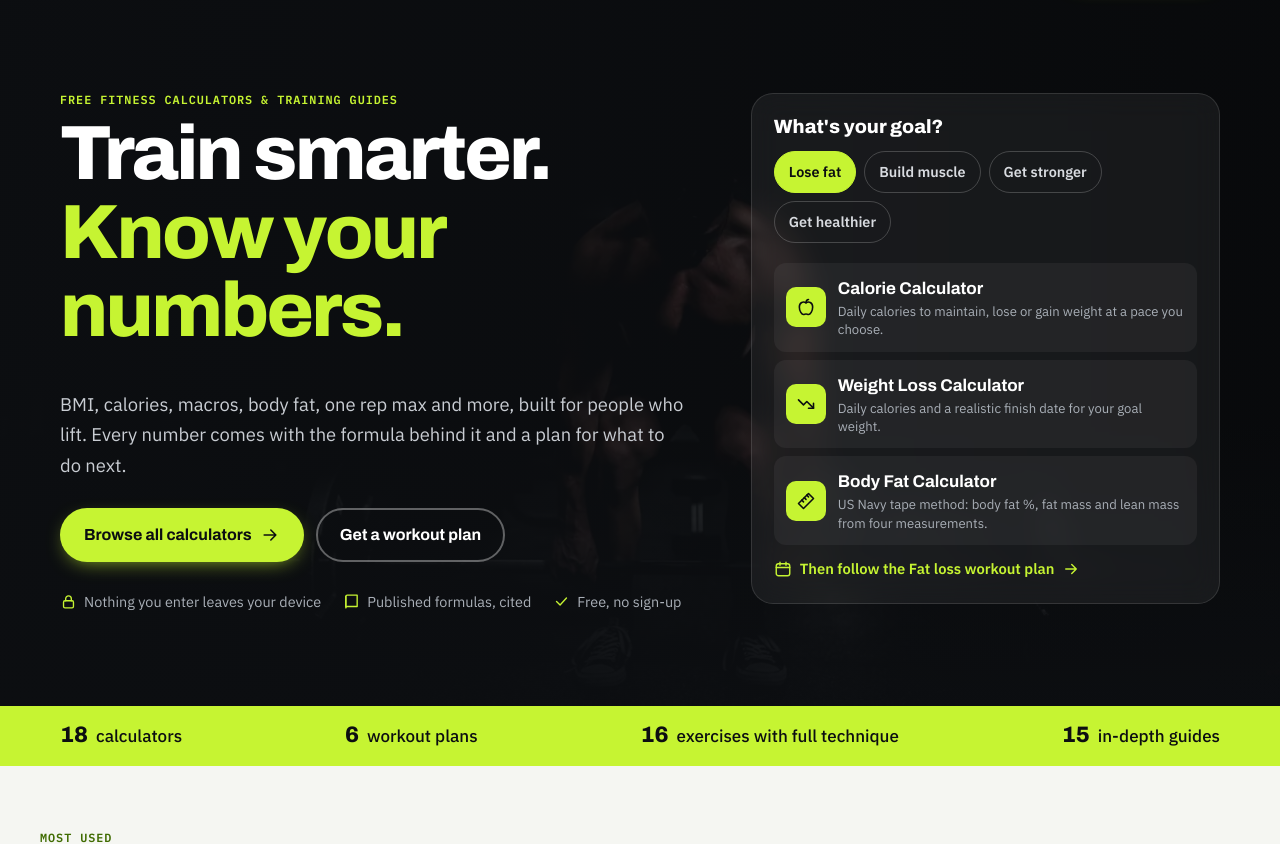
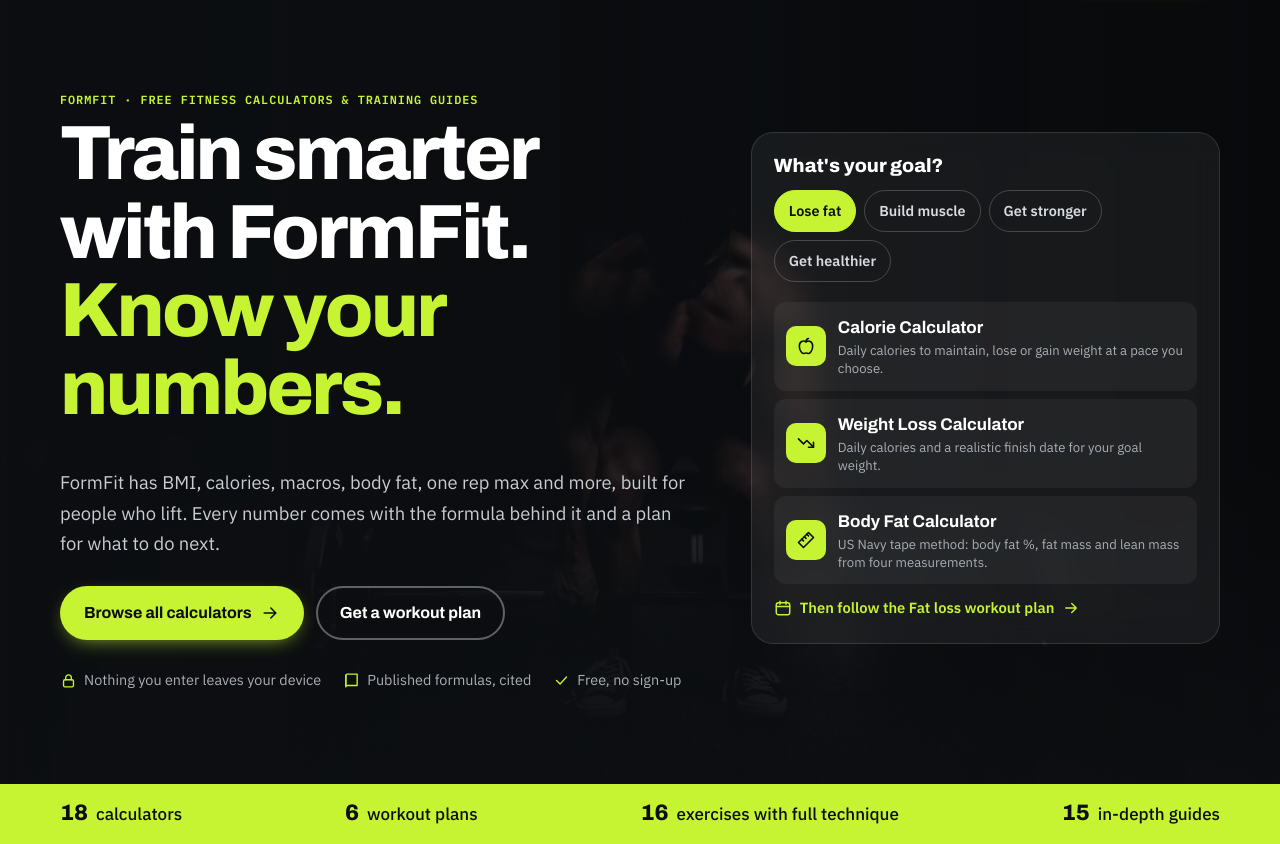
Before and after one commit to Khushigupta8/formfit, a Flask app: page / in a window 1280 px wide. Shown: the part 69-913 px from the top of the page. Run offline with Flask 3, Linux system fonts and the light colour scheme.

Commit message:
Tie the FormFit name to formfit.in for brand searches
"FormFit" is shared with several established brands (Ossur braces, a
Walmart brand, apps), and the home page never said the name outside the
title and logo. The H1, eyebrow and lede now name FormFit, and the
WebSite and Organization schema add alternateName ["FormFit.in",
"Form Fit"] and link to each other by @id, which is what Google uses to
pick the site name and connect brand queries to this domain.

Co-Authored-By: Claude Opus 5.5 <noreply@anthropic.com>

```diff
--- a/app.py
+++ b/app.py
@@ -29,6 +29,9 @@ import workouts as W
 SITE_NAME = "FormFit"
 SITE_URL = "https://www.formfit.in"       # no trailing slash
 TAGLINE = "Fitness calculators and training guides"
+# Other names people search for the site by. "FormFit" alone is shared with
+# several brands, so the domain form helps Google tell this site apart.
+ALT_NAMES = ["FormFit.in", "Form Fit"]
 
 # Shown as "Reviewed <date>" on content pages, and used as the sitemap
 # lastmod / article modified date. Bump both when you review content.
@@ -266,13 +269,19 @@ def index():
         workouts=W.WORKOUTS, exercises=E.EXERCISES[:8],
         guides=G.GUIDES[:6],
         schema=[{
+            # name + alternateName is what Google uses for the site name shown
+            # in results, and what ties "FormFit" searches to this domain.
             "@context": "https://schema.org", "@type": "WebSite",
-            "name": SITE_NAME, "url": SITE_URL + "/", "inLanguage": "en",
+            "@id": SITE_URL + "/#website",
+            "name": SITE_NAME, "alternateName": ALT_NAMES,
+            "url": SITE_URL + "/", "inLanguage": "en",
             "description": TAGLINE,
-            "publisher": {"@type": "Organization", "name": SITE_NAME, "url": SITE_URL + "/"},
+            "publisher": {"@id": SITE_URL + "/#organization"},
         }, {
             "@context": "https://schema.org", "@type": "Organization",
-            "name": SITE_NAME, "url": SITE_URL + "/",
+            "@id": SITE_URL + "/#organization",
+            "name": SITE_NAME, "alternateName": ALT_NAMES, "url": SITE_URL + "/",
+            "image": SITE_URL + "/static/img/og-image.png",
             "logo": SITE_URL + "/static/img/logo.png",
             "description": TAGLINE + " for people who train.",
             "email": L.CONTACT_EMAIL,
--- a/templates/home.html
+++ b/templates/home.html
@@ -7,9 +7,9 @@
   <div class="hero__bg">{{ photo('hero', 'Athlete gripping a loaded barbell before a deadlift', eager=True, sizes='100vw') }}</div>
   <div class="hero__inner">
     <div class="hero__copy">
-      <p class="eyebrow">Free fitness calculators &amp; training guides</p>
-      <h1>Train smarter.<br><span>Know your numbers.</span></h1>
-      <p class="hero__lede">BMI, calories, macros, body fat, one rep max and more,
+      <p class="eyebrow">FormFit &middot; free fitness calculators &amp; training guides</p>
+      <h1>Train smarter with FormFit.<br><span>Know your numbers.</span></h1>
+      <p class="hero__lede">FormFit has BMI, calories, macros, body fat, one rep max and more,
         built for people who lift. Every number comes with the formula behind it
         and a plan for what to do next.</p>
       <div class="hero__actions">
```
Also changed, not shown: dist/index.html (+5 -5 lines).
